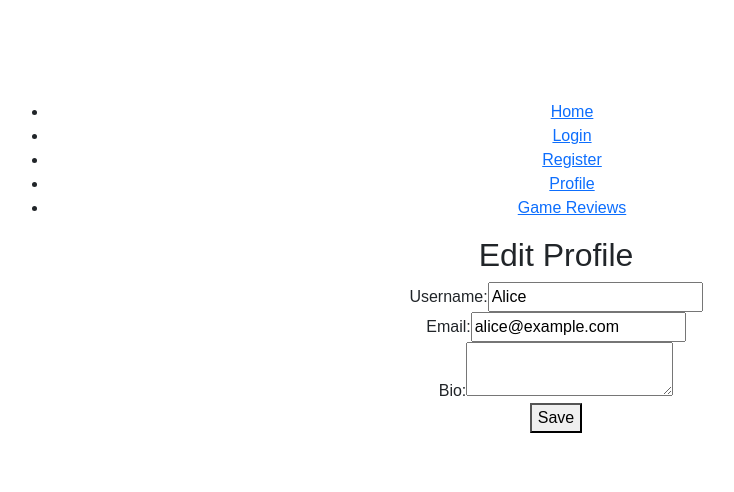
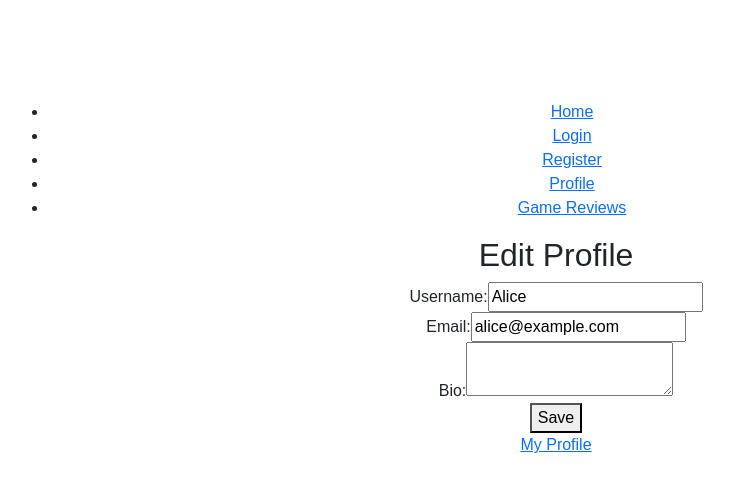
Before and after one commit to GameHorizonDev/cs5610-final-project, a React (Create React App) app: page /profile/edit in a window 1280 px wide. Shown: the top 492 px of the page, without its empty margins (84-818 px from the left). Built offline with nearby package versions, Linux system fonts and the light colour scheme.

Commit message:
add My profile button and link to ProfilePage

```diff
--- a/src/Pages/ProfileEditPage.tsx
+++ b/src/Pages/ProfileEditPage.tsx
@@ -1,5 +1,7 @@
 import React, { useState } from 'react';
 import { SERVER_BASE_URL, APP_AXIOS } from '../API/apiConfig';
+import { Link } from 'react-router-dom';
+
 
 const ProfileEditPage: React.FC = () => {
     const [username, setUsername] = useState('Alice');
@@ -52,6 +54,13 @@ const ProfileEditPage: React.FC = () => {
                 </div>
                 <button type="button" onClick={handleSave}>Save</button>
             </form>
+
+            <div className="my-profile-button-container">
+                <Link to="/profile" className="my-profile-button">
+                    My Profile
+                </Link>
+            </div>
+
         </div>
     );
 };
```
Also changed, not shown: src/Pages/ProfilePage.tsx (+0 -32 lines).
